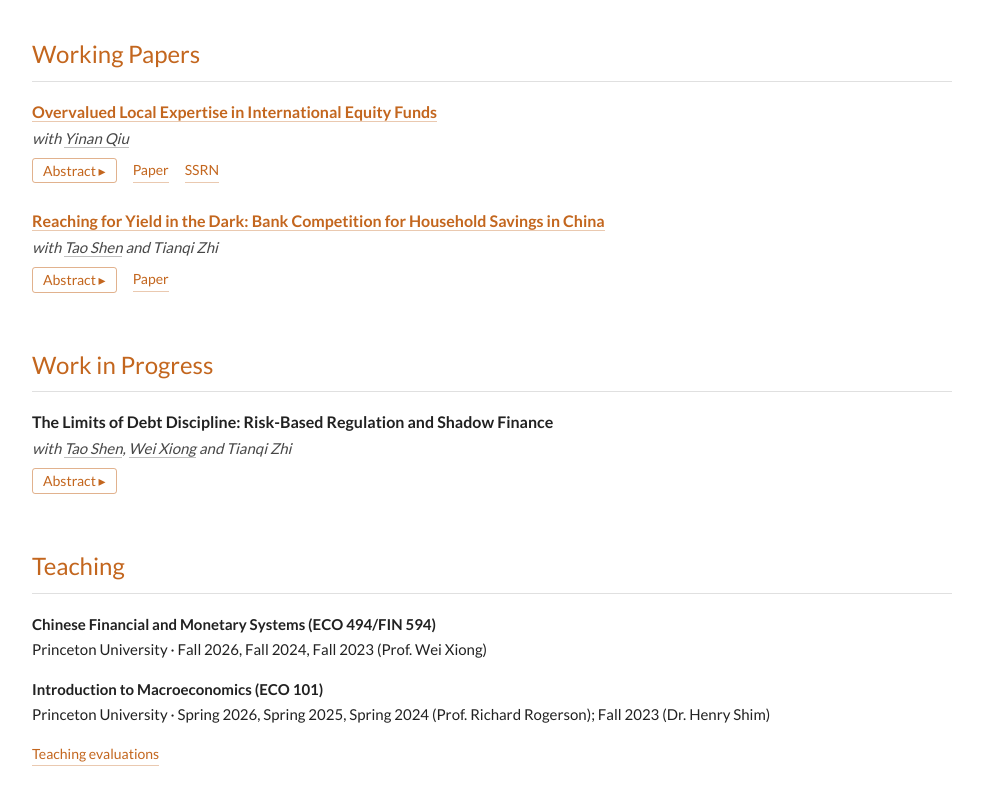
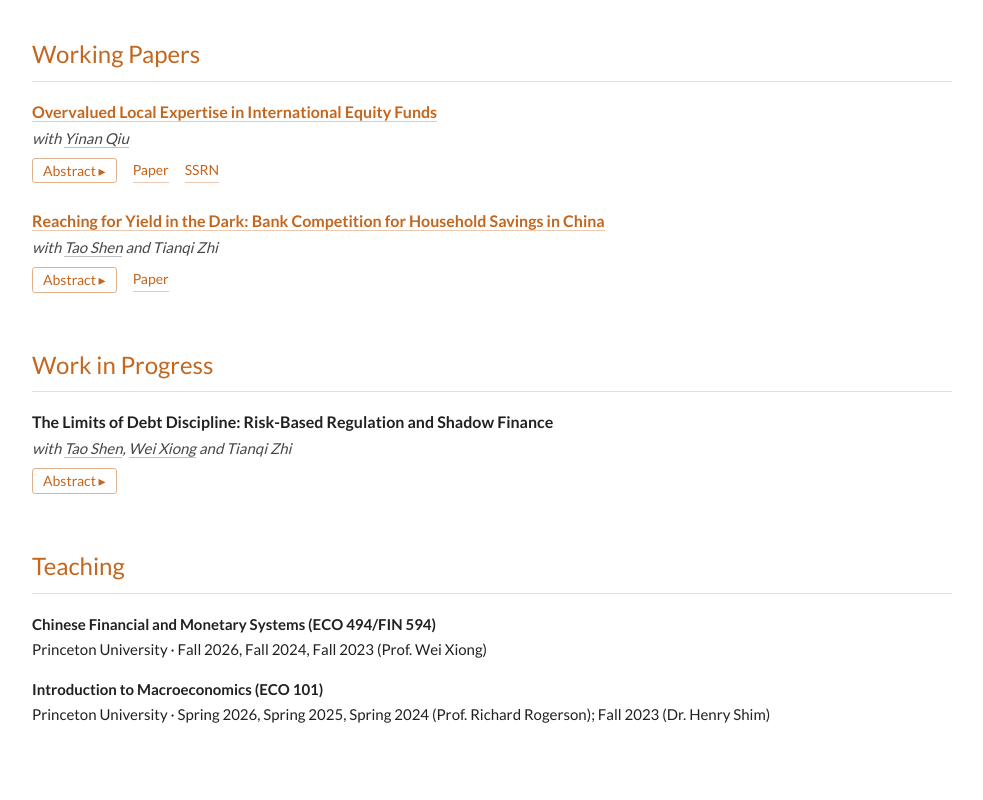
Before and after one commit to kevin-zheyuan-cui/kevin-zheyuan-cui.github.io, a plain HTML site: page index.html in a window 1280 px wide. Shown: the part 945-1745 px from the top of the page, without its empty margins (148-1131 px from the left). Drawn offline with Linux system fonts and the light colour scheme.

Commit message:
Remove the teaching evaluations link from the Teaching section
Co-Authored-By: Claude Opus 5.5 <noreply@anthropic.com>

```diff
--- a/index.html
+++ b/index.html
@@ -480,9 +480,6 @@ section {
       <strong>Introduction to Macroeconomics (ECO 101)</strong>
       <br>Princeton University &middot; Spring 2026, Spring 2025, Spring 2024 (Prof. Richard Rogerson); Fall 2023 (Dr. Henry Shim)
     </p>
-    <p class="paper-links">
-      <a href="teaching/Cui_Teaching_Evaluations.pdf" target="_blank" rel="noopener">Teaching evaluations</a>
-    </p>
   </section>
 </main>
 
```
